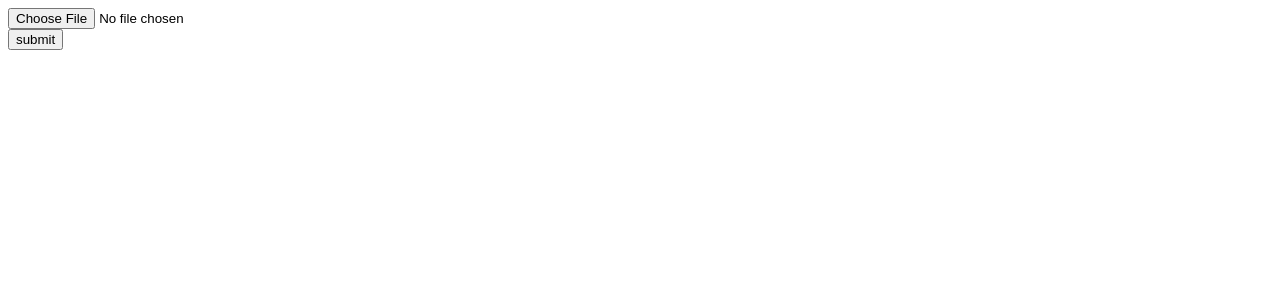
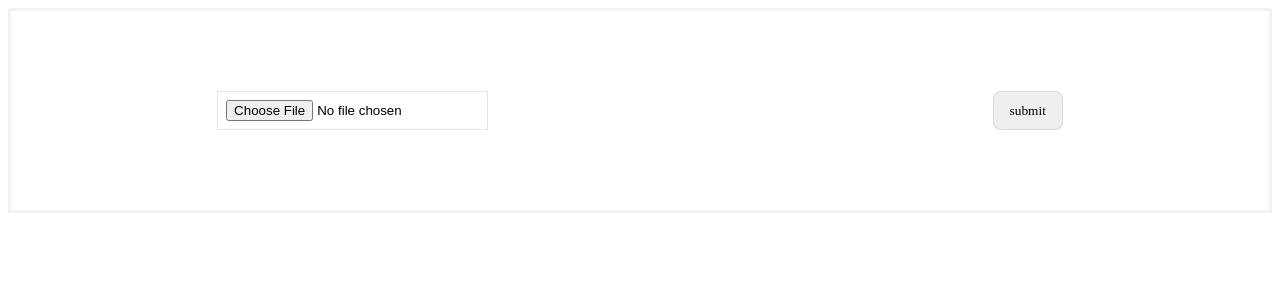
Before and after one commit to chrisrappa/csvGenerator, a React (Create React App) app: page / in a window 1280 px wide. Shown: the top 300 px of the page. Built offline with nearby package versions, Linux system fonts and the light colour scheme.

Commit message:
styles and cleanup

```diff
--- a/src/components/CsvReader.js
+++ b/src/components/CsvReader.js
@@ -1,13 +1,14 @@
 import React, { useState } from 'react';
 
+//Last thing to do is to export users to different tables based on Insurance Company
 
 export default function CsvReader(){
   const [csvFile, setCsvFile] = useState('');
   const [csvArray, setCsvArray] = useState([]);
 
-  const processCSV = (str, delim=',') => {
+  const processCSV = (str, delim = ',') => {
     const columns = str.slice(0, str.indexOf('\n') - 1).split(delim);
-    const rows = str.slice(str.indexOf('\n' )).split('\n');
+    const rows = str.slice(str.indexOf('\n' ) + 1).split('\n');
 
     const newArray = rows.map(row => {
       const values = row.split(delim);
@@ -52,6 +53,7 @@ export default function CsvReader(){
 
   return(
     <form id='csv-form'>
+      <div className = 'inputSubmit'>
         <input
           type='file'
           accept='.csv'
@@ -70,6 +72,7 @@ export default function CsvReader(){
         >
           submit
         </button>
+      </div>
       { csvArray.length > 0 ?
 
       <>
--- a/src/styles/global.css
+++ b/src/styles/global.css
@@ -1,3 +1,37 @@
-.form{
-  border: 1px solid black;
+form{
+  display: flex;
+  flex-direction: column;
+  border: 3px solid rgba(228, 228, 228, 0.466);
+  padding: 3rem;
 }
+
+th{
+  padding: 1rem;
+  border: 1px solid rgba(156, 156, 156, 0.473);
+}
+
+td {
+  padding: 1rem;
+  border: 1px solid rgba(156, 156, 156, 0.568);
+  background-color:rgb(200, 220, 245);
+}
+
+.inputSubmit{
+  display: flex;
+  justify-content: space-around;
+  margin: 2rem;
+}
+
+input{
+  border: 1px solid rgba(194, 194, 194, 0.438);
+  padding: .5rem;
+}
+button{
+  border: 1px solid rgba(194, 194, 194, 0.438);
+  padding: .5rem;
+  padding-right: 1rem;
+  padding-left: 1rem;
+  border-radius: 0.5rem;
+  font-family: Montserrat;
+  font-weight: 500;
+}
```
Lines whose indentation alone changed are shown as unchanged.
